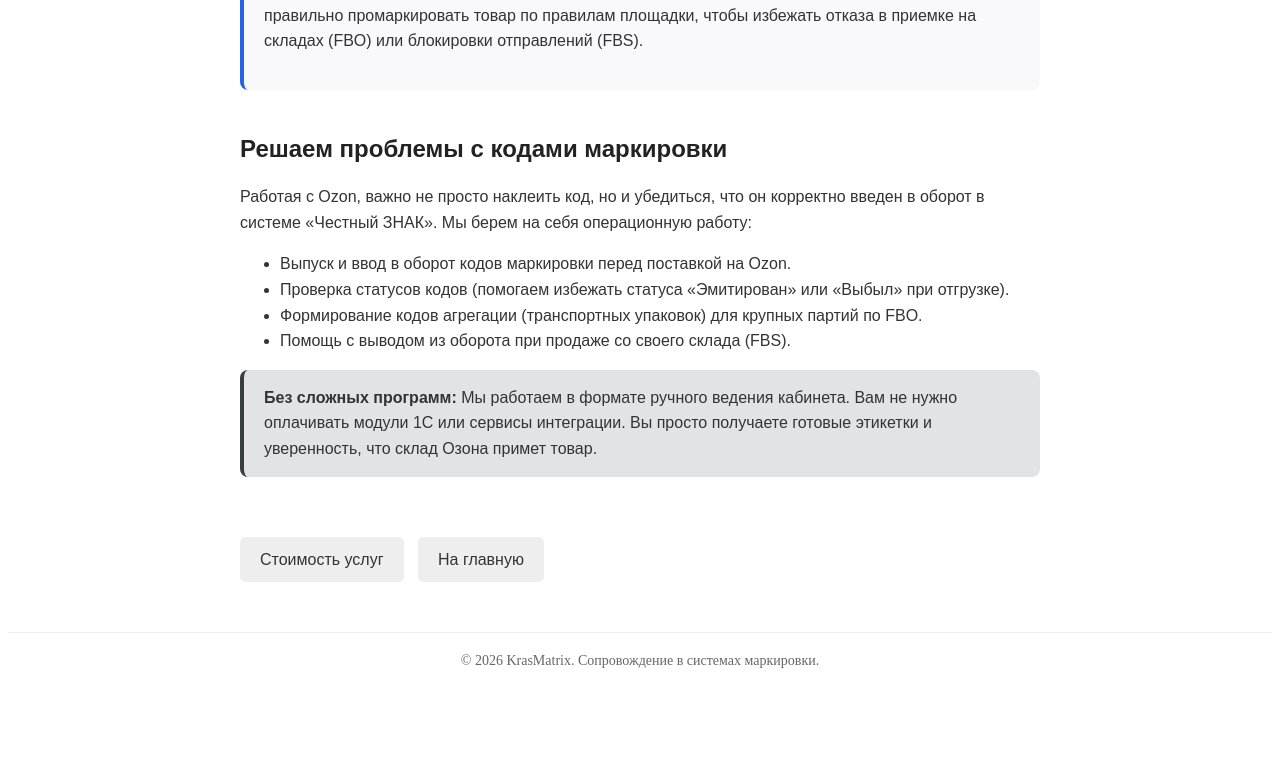
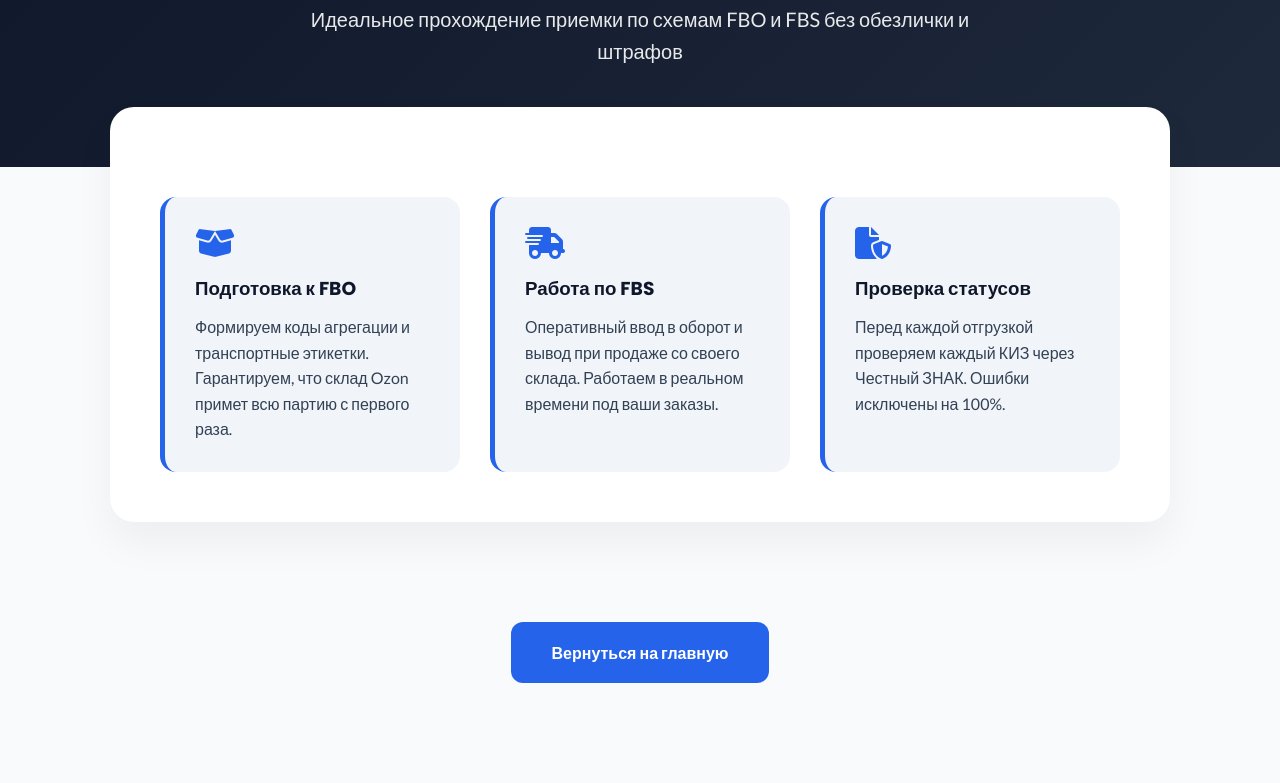
Before and after one commit to Didmeistris/landing, a plain HTML site: page ozon/index.html in a window 1280 px wide. Shown: the part 286-1069 px from the top of the page. Before the commit the page ends 983 px from the top, so only its background shows below. Drawn offline with Linux system fonts and the light colour scheme.

Commit message:
Update index.html

```diff
--- a/ozon/index.html
+++ b/ozon/index.html
@@ -3,59 +3,66 @@
 <head>
     <meta charset="UTF-8">
     <meta name="viewport" content="width=device-width, initial-scale=1.0">
-  <title>Маркировка Честный ЗНАК для Ozon (FBO и FBS) | KrasMatrix</title>
-  <meta name="description" content="Помощь с маркировкой товаров для селлеров Озон. Правильное оформление Data Matrix для FBO и FBS, агрегация кодов, предотвращение возвратов и штрафов.">
-  <link rel="stylesheet" href="../style.css">
+    <title>Маркировка для Ozon | KrasMatrix Premium</title>
+    <link href="https://fonts.googleapis.com/css2?family=Poppins:wght@600;700&family=Lato:wght@400;700&display=swap" rel="stylesheet">
+    <link rel="stylesheet" href="https://cdnjs.cloudflare.com/ajax/libs/font-awesome/6.5.1/css/all.min.css">
     <style>
-    .inner-page { max-width: 800px; margin: 40px auto; padding: 0 20px; font-family: Arial, sans-serif; line-height: 1.6; color: #333; }
-    .breadcrumbs { font-size: 14px; color: #666; margin-bottom: 20px; }
-    .breadcrumbs a { color: #2563eb; text-decoration: none; }
-    .breadcrumbs a:hover { text-decoration: underline; }
-    h1 { font-size: 32px; color: #111; margin-bottom: 20px; }
-    h2 { font-size: 24px; color: #222; margin-top: 40px; margin-bottom: 15px; }
-    .content-box { background: #f9f9fc; padding: 20px; border-radius: 8px; border-left: 4px solid #2563eb; margin-bottom: 30px; }
-    .alert-box { background: #e2e3e5; padding: 15px 20px; border-radius: 8px; border-left: 4px solid #383d41; margin-bottom: 30px; }
-    .btn-back { display: inline-block; margin-top: 30px; padding: 10px 20px; background: #eee; text-decoration: none; color: #333; border-radius: 5px; }
-    .btn-back:hover { background: #ddd; }
+        :root { --primary: #2563eb; --dark: #0f172a; --text: #334155; --light: #f8fafc; }
+        * { box-sizing: border-box; margin: 0; padding: 0; }
+        body { font-family: 'Lato', sans-serif; color: var(--text); background: var(--light); line-height: 1.6; }
+        header { background: white; padding: 20px 0; border-bottom: 1px solid #e2e8f0; position: sticky; top: 0; z-index: 100; }
+        .nav-container { max-width: 1100px; margin: 0 auto; display: flex; justify-content: space-between; align-items: center; padding: 0 20px; }
+        .logo { font-family: 'Poppins', sans-serif; font-size: 24px; font-weight: 700; color: var(--dark); text-decoration: none; }
+        .hero { background: linear-gradient(135deg, #0f172a 0%, #1e293b 100%); color: white; padding: 100px 20px; text-align: center; }
+        .hero h1 { font-family: 'Poppins', sans-serif; font-size: clamp(32px, 5vw, 56px); margin-bottom: 20px; }
+        .hero p { font-size: 20px; opacity: 0.9; max-width: 700px; margin: 0 auto; }
+        .main-content { max-width: 1100px; margin: -60px auto 60px; padding: 0 20px; }
+        .white-card { background: white; border-radius: 24px; padding: 50px; box-shadow: 0 20px 40px rgba(0,0,0,0.05); margin-bottom: 40px; }
+        .grid { display: grid; grid-template-columns: repeat(auto-fit, minmax(300px, 1fr)); gap: 30px; margin-top: 40px; }
+        .feature { padding: 30px; border-radius: 16px; background: #f1f5f9; border-left: 5px solid var(--primary); }
+        .feature i { color: var(--primary); font-size: 32px; margin-bottom: 15px; display: block; }
+        .feature h3 { font-family: 'Poppins', sans-serif; margin-bottom: 10px; color: var(--dark); }
+        .cta-section { text-align: center; padding: 60px 0; }
+        .btn { display: inline-block; padding: 18px 40px; background: var(--primary); color: white; border-radius: 12px; text-decoration: none; font-weight: 700; transition: transform 0.2s; }
+        .btn:hover { transform: translateY(-3px); box-shadow: 0 10px 20px rgba(37,99,235,0.2); }
+        footer { padding: 40px; text-align: center; border-top: 1px solid #e2e8f0; color: #94a3b8; }
     </style>
 </head>
 <body>
-
-  <header style="padding: 20px; border-bottom: 1px solid #eee; text-align: center;">
-    <a href="/" style="text-decoration: none; font-size: 20px; font-weight: bold; color: #333;">KrasMatrix</a>
+    <header>
+        <div class="nav-container">
+            <a href="/" class="logo">KRASMATRIX</a>
+            <a href="/#pricing" style="color: var(--primary); font-weight: 700; text-decoration: none;">Цены</a>
+        </div>
     </header>
-
-  <main class="inner-page">
-    <nav class="breadcrumbs">
-      <a href="/">Главная</a> / <span>Маркировка для Ozon</span>
-    </nav>
-
-    <h1>Маркировка товаров для Ozon под ключ</h1>
-
-    <div class="content-box">
-      <p>Озон жестко контролирует наличие и статус кодов Data Matrix при приемке. Мы помогаем селлерам правильно промаркировать товар по правилам площадки, чтобы избежать отказа в приемке на складах (FBO) или блокировки отправлений (FBS).</p>
+    <section class="hero">
+        <h1>Маркировка для Ozon</h1>
+        <p>Идеальное прохождение приемки по схемам FBO и FBS без обезлички и штрафов</p>
+    </section>
+    <main class="main-content">
+        <div class="white-card">
+            <div class="grid">
+                <div class="feature">
+                    <i class="fa-solid fa-box-open"></i>
+                    <h3>Подготовка к FBO</h3>
+                    <p>Формируем коды агрегации и транспортные этикетки. Гарантируем, что склад Ozon примет всю партию с первого раза.</p>
                 </div>
-
-    <h2>Решаем проблемы с кодами маркировки</h2>
-    <p>Работая с Ozon, важно не просто наклеить код, но и убедиться, что он корректно введен в оборот в системе «Честный ЗНАК». Мы берем на себя операционную работу:</p>
-    <ul>
-      <li>Выпуск и ввод в оборот кодов маркировки перед поставкой на Ozon.</li>
-      <li>Проверка статусов кодов (помогаем избежать статуса «Эмитирован» или «Выбыл» при отгрузке).</li>
-      <li>Формирование кодов агрегации (транспортных упаковок) для крупных партий по FBO.</li>
-      <li>Помощь с выводом из оборота при продаже со своего склада (FBS).</li>
-    </ul>
-
-    <div class="alert-box">
-      <strong>Без сложных программ:</strong> Мы работаем в формате ручного ведения кабинета. Вам не нужно оплачивать модули 1С или сервисы интеграции. Вы просто получаете готовые этикетки и уверенность, что склад Озона примет товар.
+                <div class="feature">
+                    <i class="fa-solid fa-truck-fast"></i>
+                    <h3>Работа по FBS</h3>
+                    <p>Оперативный ввод в оборот и вывод при продаже со своего склада. Работаем в реальном времени под ваши заказы.</p>
                 </div>
-
-    <a href="/#pricing" class="btn-back">Стоимость услуг</a>
-    <a href="/" class="btn-back" style="margin-left: 10px;">На главную</a>
+                <div class="feature">
+                    <i class="fa-solid fa-file-shield"></i>
+                    <h3>Проверка статусов</h3>
+                    <p>Перед каждой отгрузкой проверяем каждый КИЗ через Честный ЗНАК. Ошибки исключены на 100%.</p>
+                </div>
+            </div>
+        </div>
+        <div class="cta-section">
+            <a href="/" class="btn">Вернуться на главную</a>
+        </div>
     </main>
-
-  <footer style="margin-top: 50px; padding: 20px; text-align: center; color: #666; font-size: 14px; border-top: 1px solid #eee;">
-    © 2026 KrasMatrix. Сопровождение в системах маркировки.
-  </footer>
-
+    <footer>© 2026 KrasMatrix Premium. Экспертное сопровождение маркировки.</footer>
 </body>
 </html>
```
Lines whose indentation alone changed are shown as unchanged.
